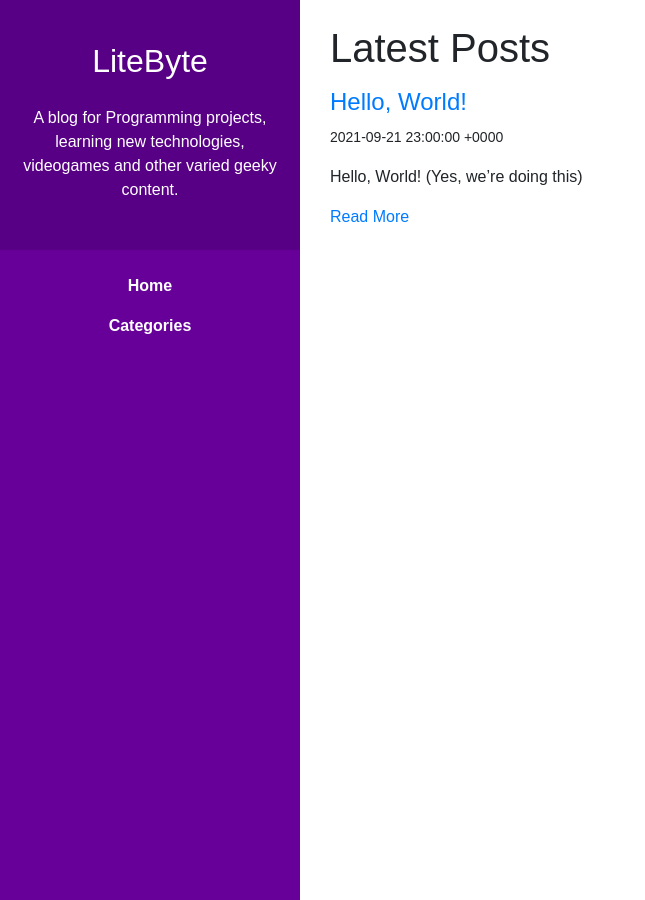
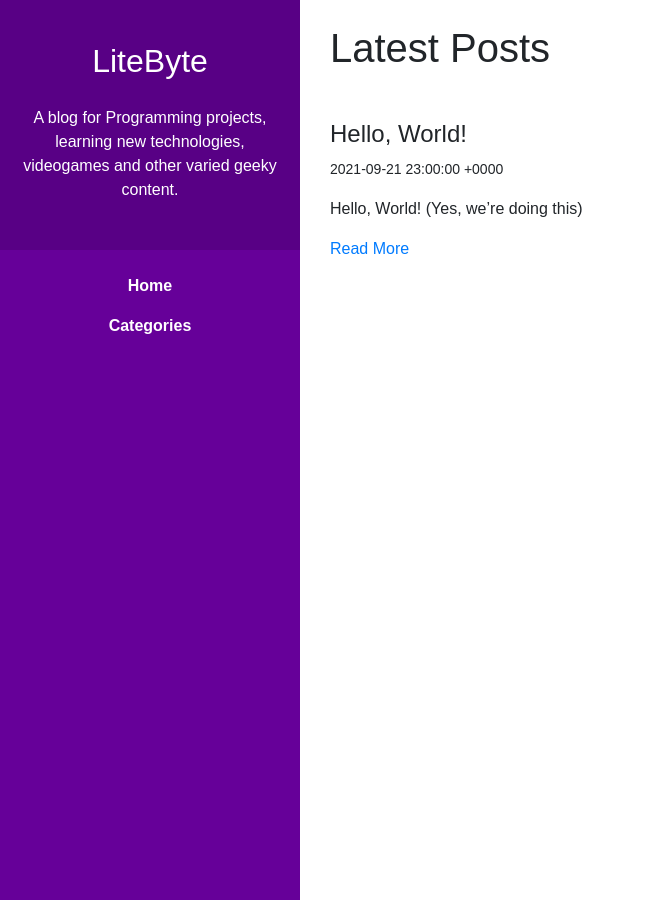
Before and after one commit to tombloor/litebyte-jekyll, a Jekyll site: the page built from index.html, in a window 1280 px wide. Shown: the whole page, without its empty margins (0-645 px from the left). Built offline with Jekyll 4.4.1, drawn with Linux system fonts in a browser that asks for light colours; nearby versions of some CDN libraries; library files that are not in the unit come from our copies.

Commit message:
basic post list

```diff
--- a/_sass/main.scss
+++ b/_sass/main.scss
@@ -1,5 +1,3 @@
-@import "nav";
-
 $body-background: #fff;
 
 body {
--- a/_sass/post.scss
+++ b/_sass/post.scss
@@ -20,8 +20,17 @@ figure.highlight > pre > code::before {
 }
 
 /* Post List */
+.post-list h1 {
+    margin-bottom: 3rem;
+}
+
 .post-summary {
-    margin: 1rem 0;
+    margin-bottom: 3rem;
+}
+
+.post-summary .post-title {
+    text-decoration: none;
+    color: inherit;
 }
 
 /* Post Page */
--- a/assets/css/styles.scss
+++ b/assets/css/styles.scss
@@ -2,5 +2,6 @@
 ---
 
 @import "main";
+@import "nav";
 @import "home";
 @import "post";
--- a/index.html
+++ b/index.html
@@ -3,15 +3,14 @@ layout: blog
 title: Blog
 ---
 
-<h1>Latest Posts</h1>
-
 <div class='post-list'>
+    <h1>Latest Posts</h1>
     {% for post in site.posts %}
         <div class='post-summary'>
             <a class='post-title' href='{{ post.url }}'>
                 <h3>{{ post.title }}</h3>
             </a>
-            <small class='post-date'>{{ post.date }}</small>
+            <small class='post-date'>{{ post.date|to_utc }}</small>
             <p class='post-excerpt'>{{ post.excerpt }}</p>
             <a class='read-more-link' href="{{ post.url }}">Read More</a>
         </div>
```
